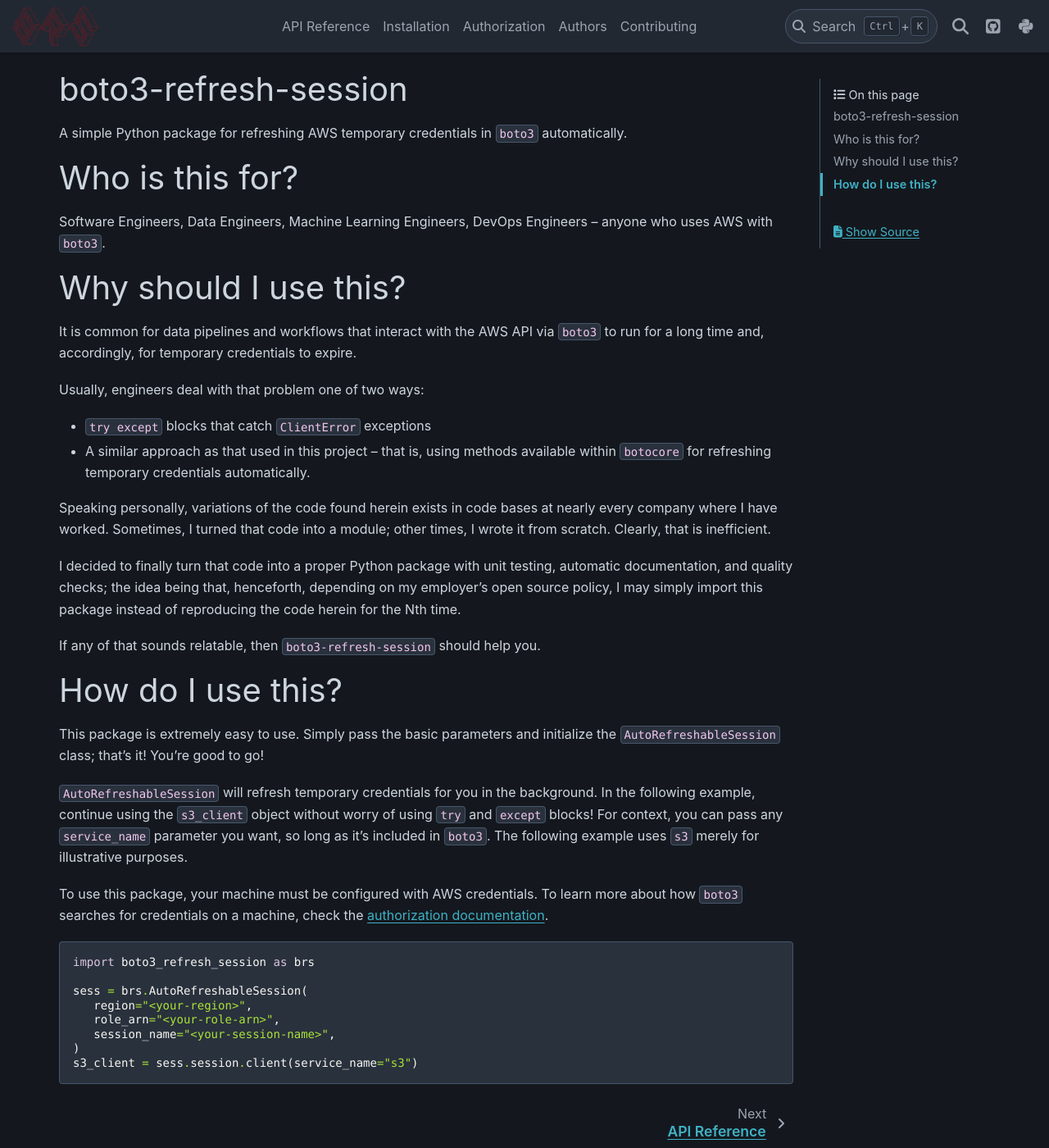
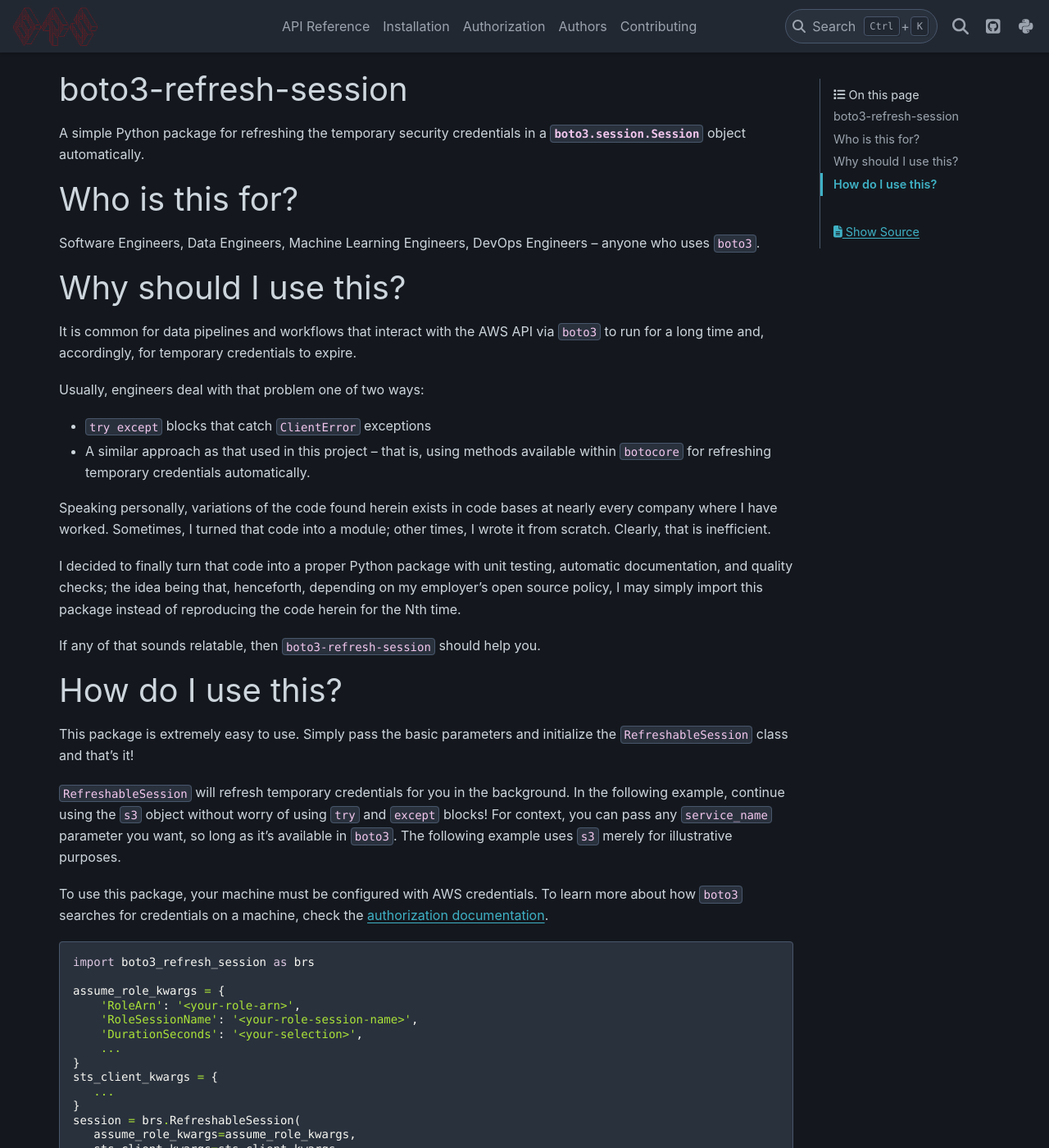
Before and after one commit to michaelthomasletts/boto3-refresh-session, a Sphinx documentation site: the page built from doc/index.rst, in a window 1280 px wide and 1400 px high, scrolled down 493 px. Shown: the whole window at 82% size. Built offline with Sphinx 7.4.7 and the PyData theme 0.15.4, drawn with Linux system fonts in a browser that asks for light colours; some of the changed text lies outside the part shown.

```diff
--- a/boto3_refresh_session/__init__.py
+++ b/boto3_refresh_session/__init__.py
@@ -1,6 +1,6 @@
 __all__ = []
 
 from . import session
-from .session import AutoRefreshableSession
+from .session import RefreshableSession
 
-__all__.extend(["session", "AutoRefreshableSession"])
+__all__.extend(["session", "RefreshableSession"])
--- a/doc/index.rst
+++ b/doc/index.rst
@@ -16,12 +16,12 @@
 boto3-refresh-session
 ---------------------
 
-A simple Python package for refreshing AWS temporary credentials in ``boto3`` automatically.
+A simple Python package for refreshing the temporary security credentials in a :class:`boto3.session.Session` object automatically.
 
 Who is this for?
 ----------------
 
-Software Engineers, Data Engineers, Machine Learning Engineers, DevOps Engineers -- anyone who uses AWS with ``boto3``.
+Software Engineers, Data Engineers, Machine Learning Engineers, DevOps Engineers -- anyone who uses ``boto3``.
 
 Why should I use this?
 ----------------------
@@ -51,12 +51,12 @@ How do I use this?
 ------------------
 
 This package is extremely easy to use. Simply pass the basic parameters and
-initialize the ``AutoRefreshableSession`` class; that's it! You're good to go!
+initialize the ``RefreshableSession`` class and that's it!
 
-``AutoRefreshableSession`` will refresh temporary credentials for you in the
-background. In the following example, continue using the ``s3_client`` object
+``RefreshableSession`` will refresh temporary credentials for you in the
+background. In the following example, continue using the ``s3`` object
 without worry of using ``try`` and ``except`` blocks! For context, you can pass
-any ``service_name`` parameter you want, so long as it's included in ``boto3``.
+any ``service_name`` parameter you want, so long as it's available in ``boto3``.
 The following example uses ``s3`` merely for illustrative purposes.
 
 To use this package, your machine must be configured with AWS
@@ -67,9 +67,19 @@ machine, check the :ref:`authorization documentation <authorization>`.
 
    import boto3_refresh_session as brs
 
-   sess = brs.AutoRefreshableSession(
-      region="<your-region>",
-      role_arn="<your-role-arn>",
-      session_name="<your-session-name>",
+   assume_role_kwargs = {
+       'RoleArn': '<your-role-arn>',
+       'RoleSessionName': '<your-role-session-name>',
+       'DurationSeconds': '<your-selection>',
+       ...
+   }
+   sts_client_kwargs = {
+      ...
+   }
+   session = brs.RefreshableSession(
+      assume_role_kwargs=assume_role_kwargs,
+      sts_client_kwargs=sts_client_kwargs,
+      region_name='us-east-1',
    )
-   s3_client = sess.session.client(service_name="s3")
+   s3 = session.client(service_name='s3')
+   buckets = s3.list_buckets()
--- a/doc/reference/session/boto3_refresh_session.session.rst
+++ b/doc/reference/session/boto3_refresh_session.session.rst
@@ -8,4 +8,4 @@ boto3\_refresh\_session.session
 
    .. autosummary::
 
-      AutoRefreshableSession
+      RefreshableSession
--- a/pyproject.toml
+++ b/pyproject.toml
@@ -1,14 +1,14 @@
 [project]
 name = "boto3-refresh-session"
 version = "0.1.27"
-description = "A simple Python package for refreshing AWS temporary credentials in boto3 automatically."
+description = "A simple Python package for refreshing the temporary security credentials in a boto3.session.Session object automatically."
 authors = [
     {name = "Mike Letts",email = "lettsmt@gmail.com"}
 ]
 license = {text = "MIT"}
 readme = "README.md"
 requires-python = ">=3.10"
-dependencies = ["boto3", "botocore", "attrs (>=24.3.0,<25.0.0)"]
+dependencies = ["boto3", "botocore"]
 keywords = ["boto3", "botocore", "aws"]
 maintainers = [
   {name="Michael Letts", email="lettsmt@gmail.com"},
```
Also changed, not shown: README.md (+18 -11 lines), doc/authorization.rst (+0 -8 lines), .github/pull_request_template.md, 2 other files.
